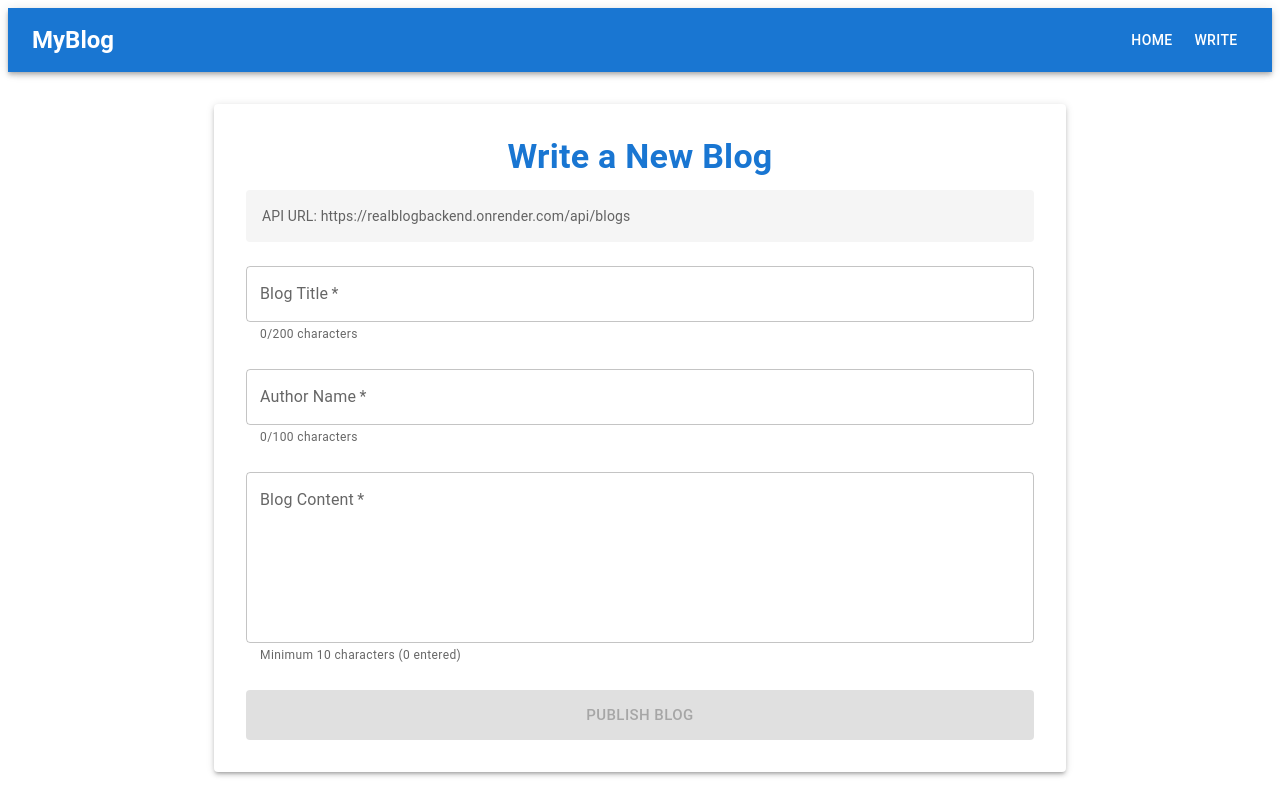
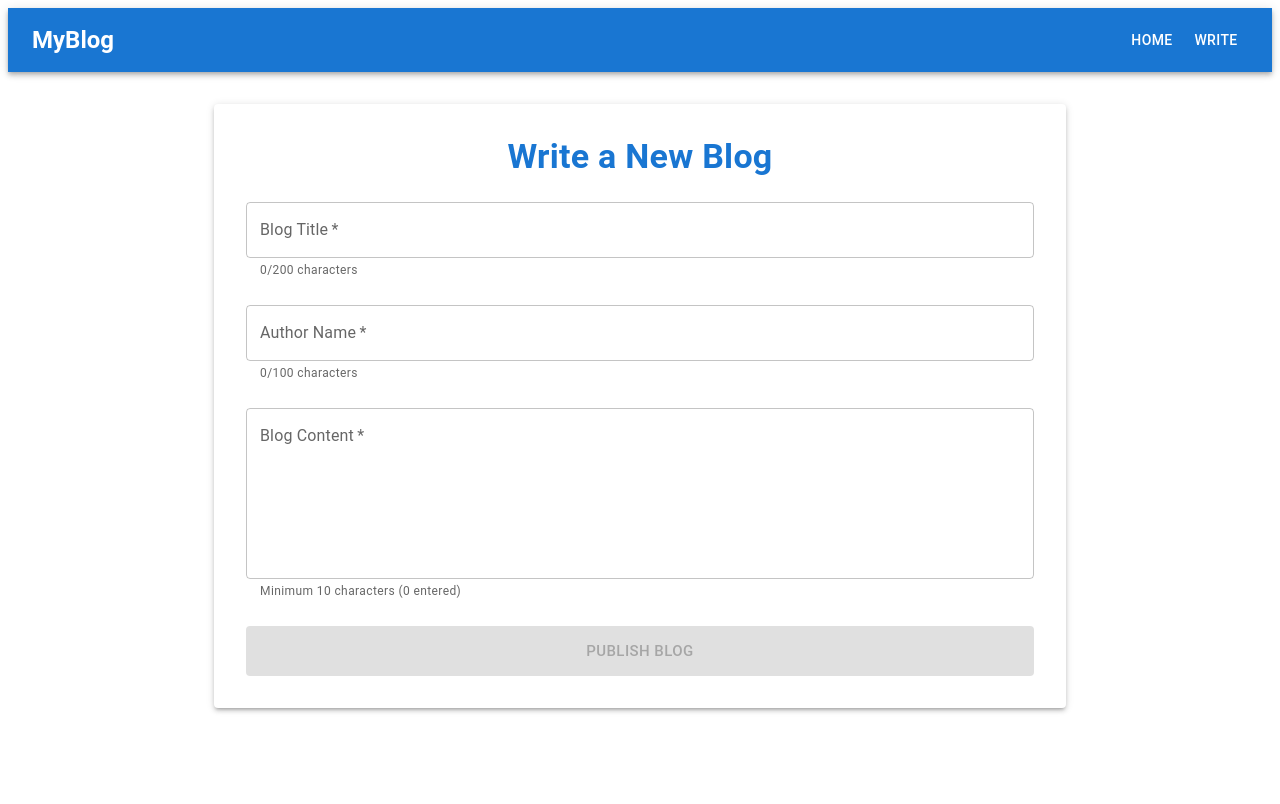
Before and after one commit to Ritikjain91/realblog, a React (Create React App) app: page /create in a window 1280 px wide. Built offline with nearby package versions, Linux system fonts and the light colour scheme.

Commit message:
update the code

```diff
--- a/src/pages/CreateBlog.jsx
+++ b/src/pages/CreateBlog.jsx
@@ -155,11 +155,11 @@ const CreateBlog = () => {
         </Typography>
 
         {/* Debug Info - Remove after testing */}
-        <Box sx={{ mb: 2, p: 2, bgcolor: 'grey.100', borderRadius: 1 }}>
+        {/* <Box sx={{ mb: 2, p: 2, bgcolor: 'grey.100', borderRadius: 1 }}>
           <Typography variant="body2" color="text.secondary">
             API URL: {API_BASE_URL}/api/blogs
           </Typography>
-        </Box>
+        </Box> */}
 
         <Box component="form" onSubmit={handleSubmit} sx={{ mt: 3 }}>
           <TextField
--- a/src/pages/Home.jsx
+++ b/src/pages/Home.jsx
@@ -91,12 +91,12 @@ const Home = () => {
       </Typography>
 
       {/* Debug Info - Remove after testing */}
-      <Box sx={{ mb: 2, p: 2, bgcolor: 'grey.100', borderRadius: 1 }}>
+      {/* <Box sx={{ mb: 2, p: 2, bgcolor: 'grey.100', borderRadius: 1 }}>
         <Typography variant="body2" color="text.secondary">
           API URL: {API_BASE_URL}/api/blogs | Blogs loaded: {blogs.length}
         </Typography>
       </Box>
-
+       */}
       {blogs.length === 0 ? (
         <Box sx={{ textAlign: 'center', mt: 4 }}>
           <Typography variant="h6" color="text.secondary">
```
